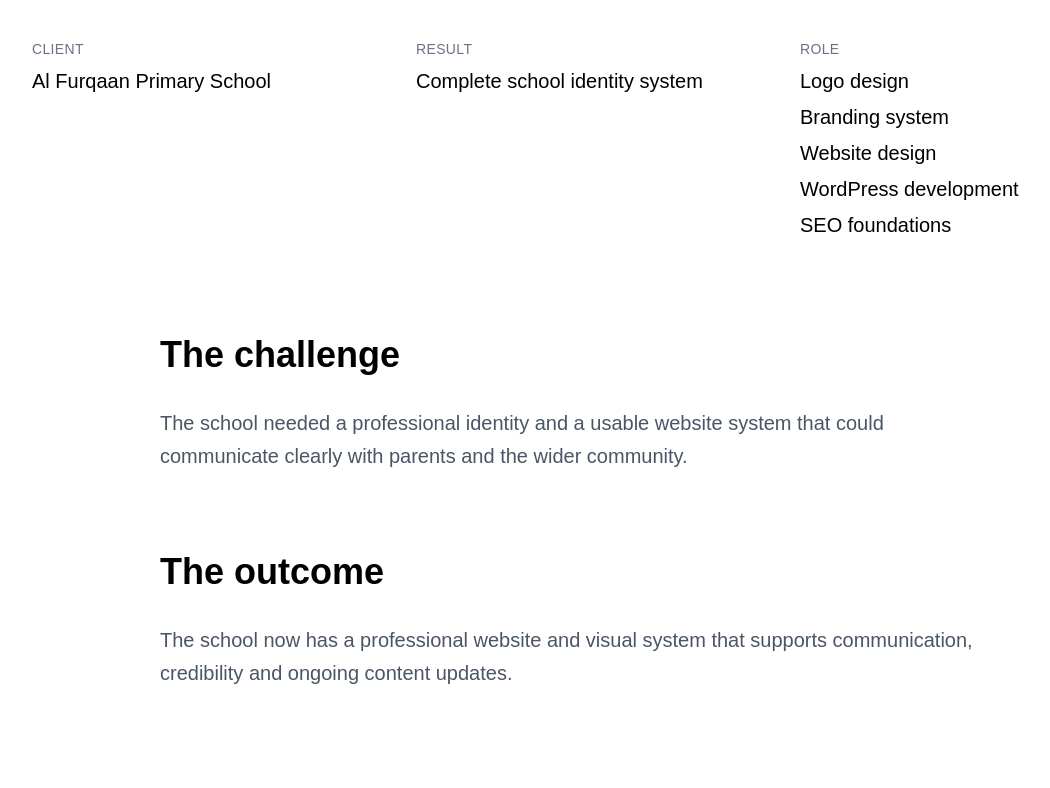
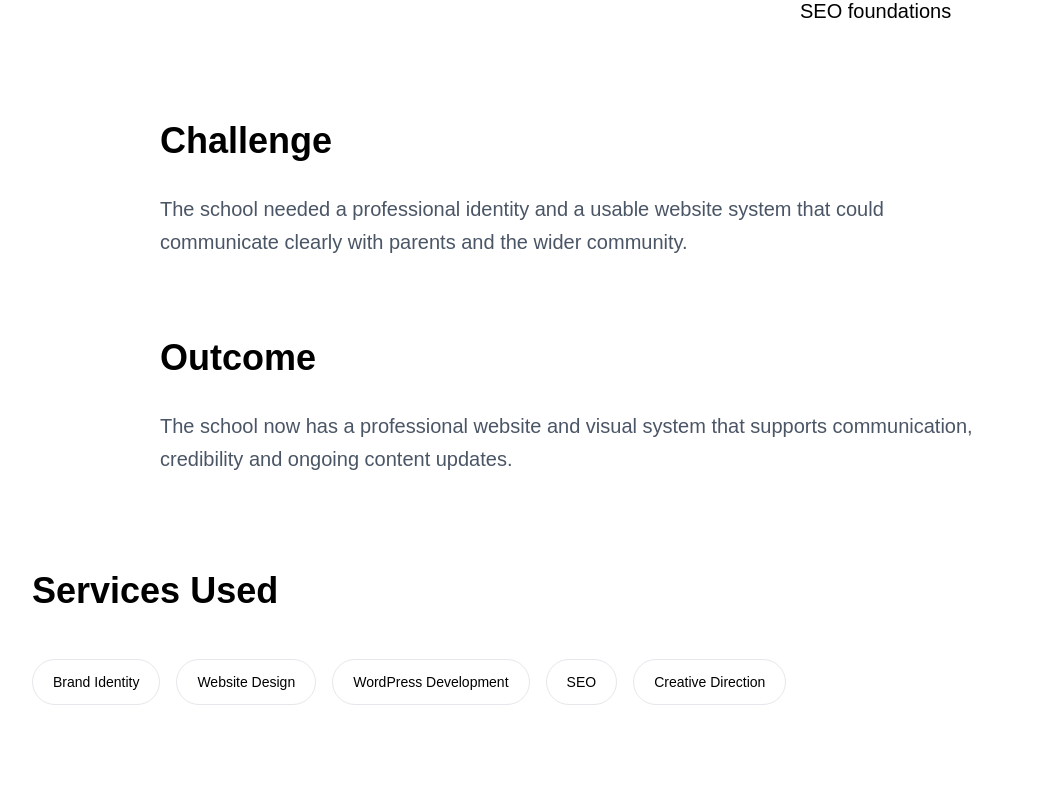
Before and after one commit to tanbuidesigns/tan-bui-designs, a Next.js app: page /work/al-furqaan-school in a window 1280 px wide. Shown: the part 1220-2008 px from the top of the page, without its empty margins (64-1114 px from the left). Built offline with nearby package versions, Linux system fonts and the light colour scheme.

Commit message:
Upgrade case study storytelling

```diff
--- a/src/app/work/[slug]/page.tsx
+++ b/src/app/work/[slug]/page.tsx
@@ -92,7 +92,7 @@
       {/* HERO IMAGE */}
 
       <section className="max-w-6xl mx-auto px-8">
-        <div className="relative aspect-[16/10] bg-gray-100">
+        <div className="relative aspect-[21/9] bg-gray-100">
           <Image
             src={project.image}
             alt={project.title}
@@ -134,19 +134,55 @@
         </div>
       </section>
 
-      {/* CHALLENGE & OUTCOME */}
+      {/* CASE STUDY STORY */}
 
 <section className="max-w-4xl mx-auto px-8 pb-24">
+  {project.overview && (
+    <>
       <h2 className="text-4xl font-bold mb-8">
-          The challenge
+        Overview
       </h2>
 
-        <p className="text-xl text-gray-600 leading-relaxed">
+      <p className="text-xl text-gray-600 leading-relaxed mb-20">
+        {project.overview}
+      </p>
+    </>
+  )}
+
+  <h2 className="text-4xl font-bold mb-8">
+    Challenge
+  </h2>
+
+  <p className="text-xl text-gray-600 leading-relaxed mb-20">
     {project.challenge}
   </p>
 
-        <h2 className="text-4xl font-bold mt-20 mb-8">
-          The outcome
+  {project.approach && (
+    <>
+      <h2 className="text-4xl font-bold mb-8">
+        Approach
+      </h2>
+
+      <p className="text-xl text-gray-600 leading-relaxed mb-20">
+        {project.approach}
+      </p>
+    </>
+  )}
+
+  {project.solution && (
+    <>
+      <h2 className="text-4xl font-bold mb-8">
+        Solution
+      </h2>
+
+      <p className="text-xl text-gray-600 leading-relaxed mb-20">
+        {project.solution}
+      </p>
+    </>
+  )}
+
+  <h2 className="text-4xl font-bold mb-8">
+    Outcome
   </h2>
 
   <p className="text-xl text-gray-600 leading-relaxed">
@@ -187,13 +223,13 @@
     Services Used
   </h2>
 
-        <div className="grid md:grid-cols-2 gap-6">
+  <div className="flex flex-wrap gap-4">
     {services.map((service) => (
       <div
         key={service}
-              className="border border-gray-200 p-6"
+        className="px-5 py-3 border border-gray-200 rounded-full text-sm"
       >
-              ✓ {service}
+        {service}
       </div>
     ))}
   </div>
--- a/src/data/projects.ts
+++ b/src/data/projects.ts
@@ -13,7 +13,15 @@
 ],
     intro:
       "Book cover design, visual branding and print-ready artwork for one of White Thread Press’s bestselling Islamic publications.",
-    challenge:
+    overview:
+  "Healthy Muslim Marriage Handbook is one of the most recognised Islamic relationship books in the UK market. The goal was to create a cover and visual identity that balanced professionalism, warmth and trust while appealing to a broad Muslim audience.",
+
+approach:
+  "Research was carried out into competing titles, Islamic publishing conventions and audience expectations. Multiple design directions were explored before developing a visual language that felt timeless, trustworthy and commercially viable.",
+
+solution:
+  "The final design combined strong typography, considered composition and a refined visual hierarchy to create a cover capable of standing out both online and on physical bookstore shelves.",
+      challenge:
       "The cover needed to communicate trust, professionalism and warmth while appealing to a broad Muslim audience across bookshops and online platforms.",
     role: [
       "Research and visual direction",
```
Lines whose indentation alone changed are shown as unchanged.
